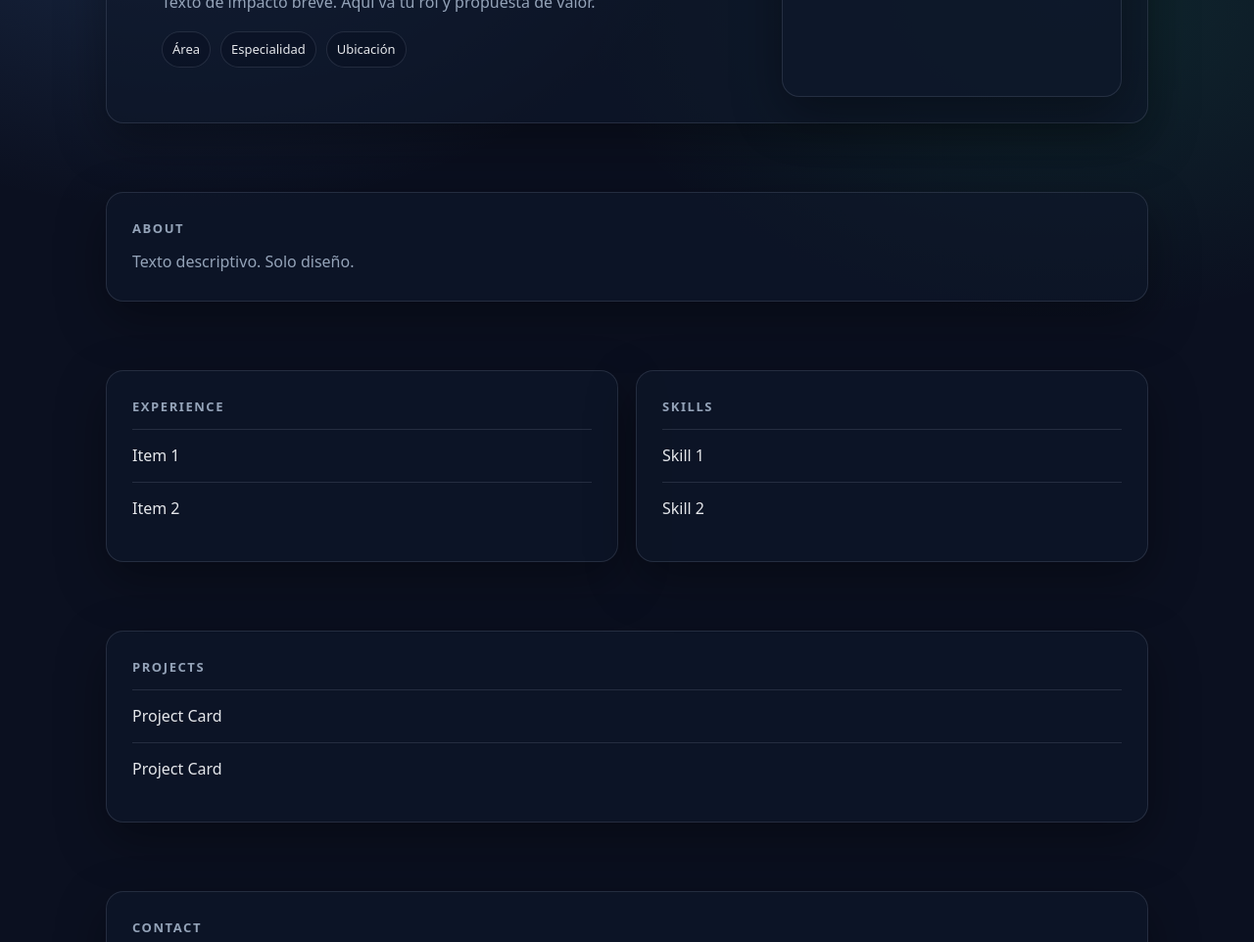
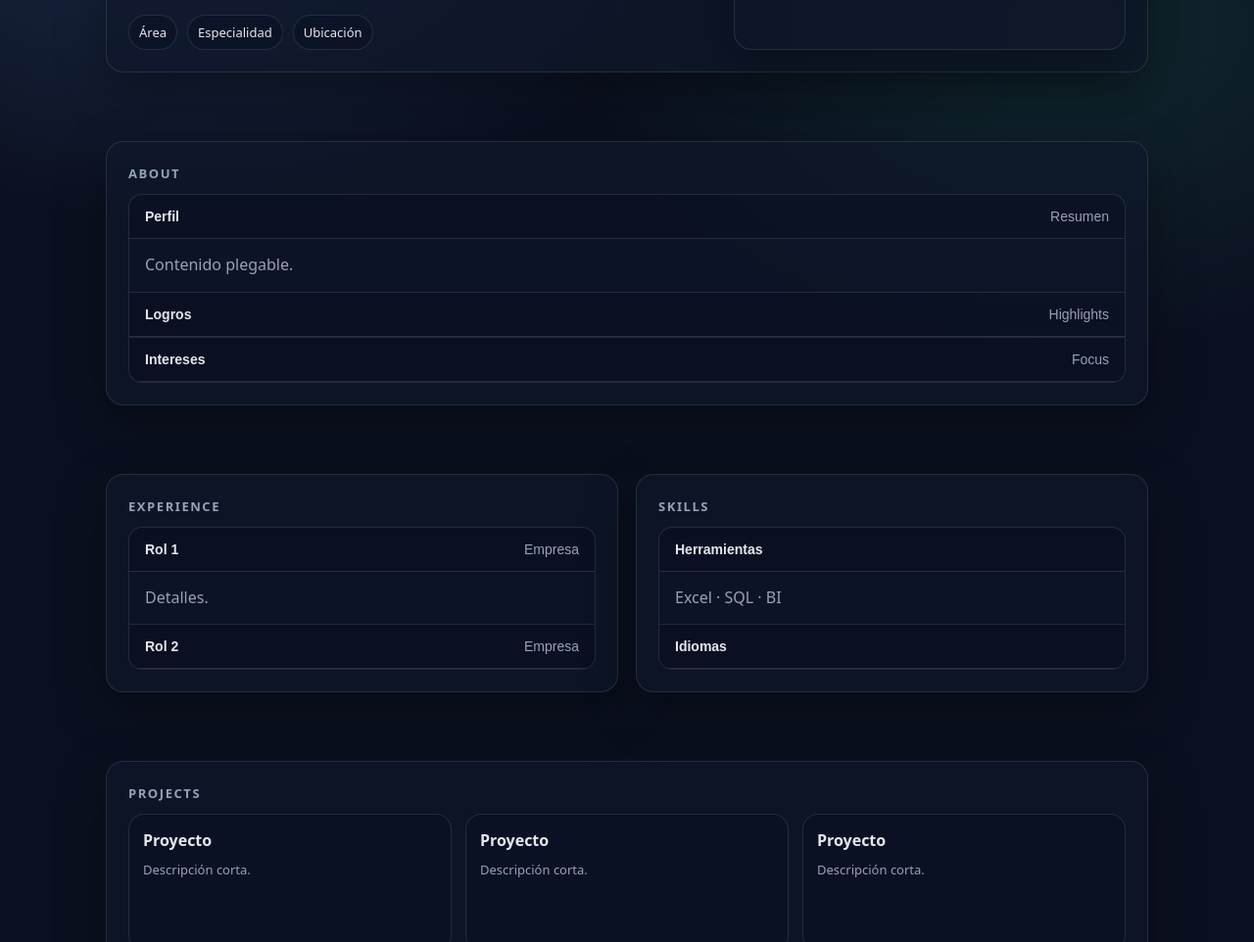
Before and after one commit to Naveros043011/Naveros043011.github.io, a plain HTML site: page index.html in a window 1280 px wide. Shown: the part 287-1249 px from the top of the page at 98% size. Drawn offline with Linux system fonts and the light colour scheme.

Commit message:
Update index.html

```diff
--- a/index.html
+++ b/index.html
@@ -1,14 +1,15 @@
 <!doctype html>
 <html lang="es">
 <head>
-  <meta charset="utf-8" />
-  <meta name="viewport" content="width=device-width, initial-scale=1" />
-  <title>Portfolio – Diseño A</title>
+  <meta charset="utf-8"/>
+  <meta name="viewport" content="width=device-width, initial-scale=1"/>
+  <title>Portfolio — Diseño C</title>
 
   <style>
     :root{
       --bg:#0b1020;
       --panel:#0f172a;
+      --panel2:rgba(15,23,42,.7);
       --text:#e5e7eb;
       --muted:#94a3b8;
       --line:rgba(148,163,184,.18);
@@ -33,127 +34,109 @@
 
     /* NAV */
     header{
-      position:sticky; top:0; z-index:50;
+      position:sticky; top:0; z-index:40;
       backdrop-filter: blur(10px);
       background: rgba(2,6,23,.55);
       border-bottom:1px solid var(--line);
     }
     .nav{
-      max-width:var(--max);
-      margin:auto;
+      max-width:var(--max); margin:auto;
       padding:12px 18px;
-      display:flex;
-      align-items:center;
-      justify-content:space-between;
-      gap:14px;
+      display:flex; align-items:center; justify-content:space-between; gap:14px;
     }
-    .brand{
-      font-weight:800;
-      letter-spacing:.3px;
+    .brand{font-weight:800; letter-spacing:.3px}
+    .menu{display:flex; gap:10px; flex-wrap:wrap}
+    .menu a{
+      font-size:13px; color:var(--muted);
+      padding:8px 10px; border-radius:999px; border:1px solid transparent;
     }
-    .menu{
-      display:flex; gap:10px; flex-wrap:wrap;
-    }
-    .menu a{
-      font-size:13px;
-      color:var(--muted);
-      padding:8px 10px;
-      border-radius:999px;
-      border:1px solid transparent;
-      transition:.2s;
-    }
-    .menu a.active,
-    .menu a:hover{
-      color:var(--text);
-      border-color:var(--line);
+    .menu a.active, .menu a:hover{
+      color:var(--text); border-color:var(--line);
       background:rgba(96,165,250,.08);
     }
 
     /* LAYOUT */
-    .wrap{max-width:var(--max);margin:auto;padding:26px 18px 60px}
+    .wrap{max-width:var(--max); margin:auto; padding:28px 18px 60px}
     section{
       margin-top:70px;
-      opacity:0;
-      transform:translateY(24px);
+      opacity:0; transform:translateY(24px);
       transition:opacity .7s ease, transform .7s ease;
     }
-    section.visible{
-      opacity:1;
-      transform:none;
-    }
+    section.visible{opacity:1; transform:none}
+
     .card{
-      background:rgba(15,23,42,.65);
+      background:var(--panel2);
       border:1px solid var(--line);
       border-radius:var(--r);
       box-shadow:var(--shadow);
-      padding:26px;
+      padding:22px;
     }
-    h1{
-      margin:0;
-      font-size:44px;
-      letter-spacing:-.02em;
-      line-height:1.1;
-    }
-    h2{
-      margin:0 0 12px;
-      font-size:13px;
-      letter-spacing:.12em;
-      text-transform:uppercase;
-      color:var(--muted);
-    }
-    p{margin:0;color:var(--muted)}
-    .spacer{height:10px}
+    h1{margin:0; font-size:42px; letter-spacing:-.02em}
+    h2{margin:0 0 10px; font-size:13px; letter-spacing:.12em; text-transform:uppercase; color:var(--muted)}
+    p{margin:0; color:var(--muted)}
 
     /* HERO */
     .hero{
-      margin-top:28px;
-      display:grid;
-      grid-template-columns:1.3fr .7fr;
-      gap:18px;
+      display:grid; grid-template-columns:1.2fr .8fr; gap:18px;
     }
-    .heroBox{
-      padding:30px;
-    }
-    .hero p{
-      margin-top:12px;
-      max-width:65ch;
-    }
-    .pills{
-      display:flex; gap:10px; flex-wrap:wrap; margin-top:16px;
-    }
+    .pills{display:flex; gap:10px; flex-wrap:wrap; margin-top:14px}
     .pill{
       border:1px solid var(--line);
       background:rgba(2,6,23,.25);
-      padding:7px 10px;
-      border-radius:999px;
-      font-size:13px;
-      color:var(--text);
+      padding:7px 10px; border-radius:999px; font-size:13px;
     }
 
-    /* GRID SECTIONS */
-    .grid{
-      display:grid;
-      grid-template-columns:1fr 1fr;
-      gap:18px;
+    /* ACCORDION */
+    .acc{
+      margin-top:10px;
+      border:1px solid var(--line);
+      border-radius:14px;
+      overflow:hidden;
+      background:rgba(2,6,23,.22);
     }
-    .item{
-      padding:14px 0;
+    .acc button{
+      width:100%; text-align:left;
+      background:none; border:none; color:var(--text);
+      padding:14px 16px;
+      display:flex; align-items:center; justify-content:space-between;
+      cursor:pointer; font-size:14px; font-weight:700;
       border-top:1px solid var(--line);
     }
-    .item:first-child{border-top:none;padding-top:0}
+    .acc button:first-child{border-top:none}
+    .acc button span{color:var(--muted); font-weight:400}
+    .acc .panel{
+      max-height:0; overflow:hidden;
+      transition:max-height .35s ease;
+      border-top:1px solid var(--line);
+      background:rgba(15,23,42,.55);
+    }
+    .acc .panel .inner{padding:14px 16px; color:var(--muted)}
+    .acc button.active + .panel{max-height:240px}
 
-    /* FOOTER */
-    footer{
-      margin-top:40px;
-      text-align:center;
-      color:var(--muted);
-      font-size:13px;
+    /* GRID */
+    .grid{display:grid; grid-template-columns:1fr 1fr; gap:18px}
+
+    /* PROJECT CARDS */
+    .projects{
+      display:grid; grid-template-columns:repeat(3,1fr); gap:14px;
     }
+    .proj{
+      border:1px solid var(--line); border-radius:16px;
+      background:rgba(2,6,23,.18); padding:14px;
+      transition:transform .15s ease, border-color .15s ease;
+      min-height:140px;
+    }
+    .proj:hover{transform:translateY(-2px); border-color:rgba(96,165,250,.5)}
+    .proj b{display:block; margin-bottom:6px}
+    .proj p{font-size:13px}
+
+    footer{margin-top:40px; text-align:center; color:var(--muted); font-size:13px}
 
     @media(max-width:900px){
       .hero{grid-template-columns:1fr}
       .grid{grid-template-columns:1fr}
-      h1{font-size:36px}
+      .projects{grid-template-columns:1fr}
+      h1{font-size:34px}
     }
   </style>
 </head>
@@ -178,26 +161,33 @@
   <!-- HOME -->
   <section id="home" class="visible">
     <div class="card hero">
-      <div class="heroBox">
+      <div>
         <h1>Nombre Apellido</h1>
-        <p>Texto de impacto breve. Aquí va tu rol y propuesta de valor.</p>
+        <p style="margin-top:10px">Mensaje de impacto breve. Rol y enfoque.</p>
         <div class="pills">
           <span class="pill">Área</span>
           <span class="pill">Especialidad</span>
           <span class="pill">Ubicación</span>
         </div>
       </div>
-      <div class="card">
-        <p>Bloque visual / foto / resumen corto</p>
-      </div>
+      <div class="card">Bloque visual / foto</div>
     </div>
   </section>
 
-  <!-- ABOUT -->
+  <!-- ABOUT (accordion) -->
   <section id="about">
     <div class="card">
       <h2>About</h2>
-      <p>Texto descriptivo. Solo diseño.</p>
+      <div class="acc">
+        <button class="active">Perfil <span>Resumen</span></button>
+        <div class="panel"><div class="inner">Contenido plegable.</div></div>
+
+        <button>Logros <span>Highlights</span></button>
+        <div class="panel"><div class="inner">Contenido plegable.</div></div>
+
+        <button>Intereses <span>Focus</span></button>
+        <div class="panel"><div class="inner">Contenido plegable.</div></div>
+      </div>
     </div>
   </section>
 
@@ -206,13 +196,21 @@
     <div class="grid">
       <div class="card">
         <h2>Experience</h2>
-        <div class="item">Item 1</div>
-        <div class="item">Item 2</div>
+        <div class="acc">
+          <button class="active">Rol 1 <span>Empresa</span></button>
+          <div class="panel"><div class="inner">Detalles.</div></div>
+          <button>Rol 2 <span>Empresa</span></button>
+          <div class="panel"><div class="inner">Detalles.</div></div>
+        </div>
       </div>
       <div class="card">
         <h2>Skills</h2>
-        <div class="item">Skill 1</div>
-        <div class="item">Skill 2</div>
+        <div class="acc">
+          <button class="active">Herramientas</button>
+          <div class="panel"><div class="inner">Excel · SQL · BI</div></div>
+          <button>Idiomas</button>
+          <div class="panel"><div class="inner">Nivel</div></div>
+        </div>
       </div>
     </div>
   </section>
@@ -221,8 +219,11 @@
   <section id="projects">
     <div class="card">
       <h2>Projects</h2>
-      <div class="item">Project Card</div>
-      <div class="item">Project Card</div>
+      <div class="projects">
+        <div class="proj"><b>Proyecto</b><p>Descripción corta.</p></div>
+        <div class="proj"><b>Proyecto</b><p>Descripción corta.</p></div>
+        <div class="proj"><b>Proyecto</b><p>Descripción corta.</p></div>
+      </div>
     </div>
   </section>
 
@@ -241,23 +242,36 @@
   // Año
   document.getElementById("y").textContent = new Date().getFullYear();
 
-  // Reveal on scroll
+  // Reveal + nav activo
   const sections = document.querySelectorAll("section");
   const navLinks = document.querySelectorAll(".menu a");
-
-  const obs = new IntersectionObserver(entries=>{
+  const io = new IntersectionObserver(entries=>{
     entries.forEach(e=>{
       if(e.isIntersecting){
         e.target.classList.add("visible");
         navLinks.forEach(l=>l.classList.toggle(
           "active",
-          l.getAttribute("href") === "#"+e.target.id
+          l.getAttribute("href")==="#"+e.target.id
         ));
       }
     });
   },{threshold:.35});
+  sections.forEach(s=>io.observe(s));
 
-  sections.forEach(s=>obs.observe(s));
+  // Accordion
+  document.querySelectorAll(".acc button").forEach(btn=>{
+    btn.addEventListener("click", ()=>{
+      const was = btn.classList.contains("active");
+      const parent = btn.parentElement;
+      parent.querySelectorAll("button").forEach(b=>b.classList.remove("active"));
+      parent.querySelectorAll(".panel").forEach(p=>p.style.maxHeight=null);
+      if(!was){
+        btn.classList.add("active");
+        const panel = btn.nextElementSibling;
+        panel.style.maxHeight = panel.scrollHeight+"px";
+      }
+    });
+  });
 </script>
 
 </body>
```
